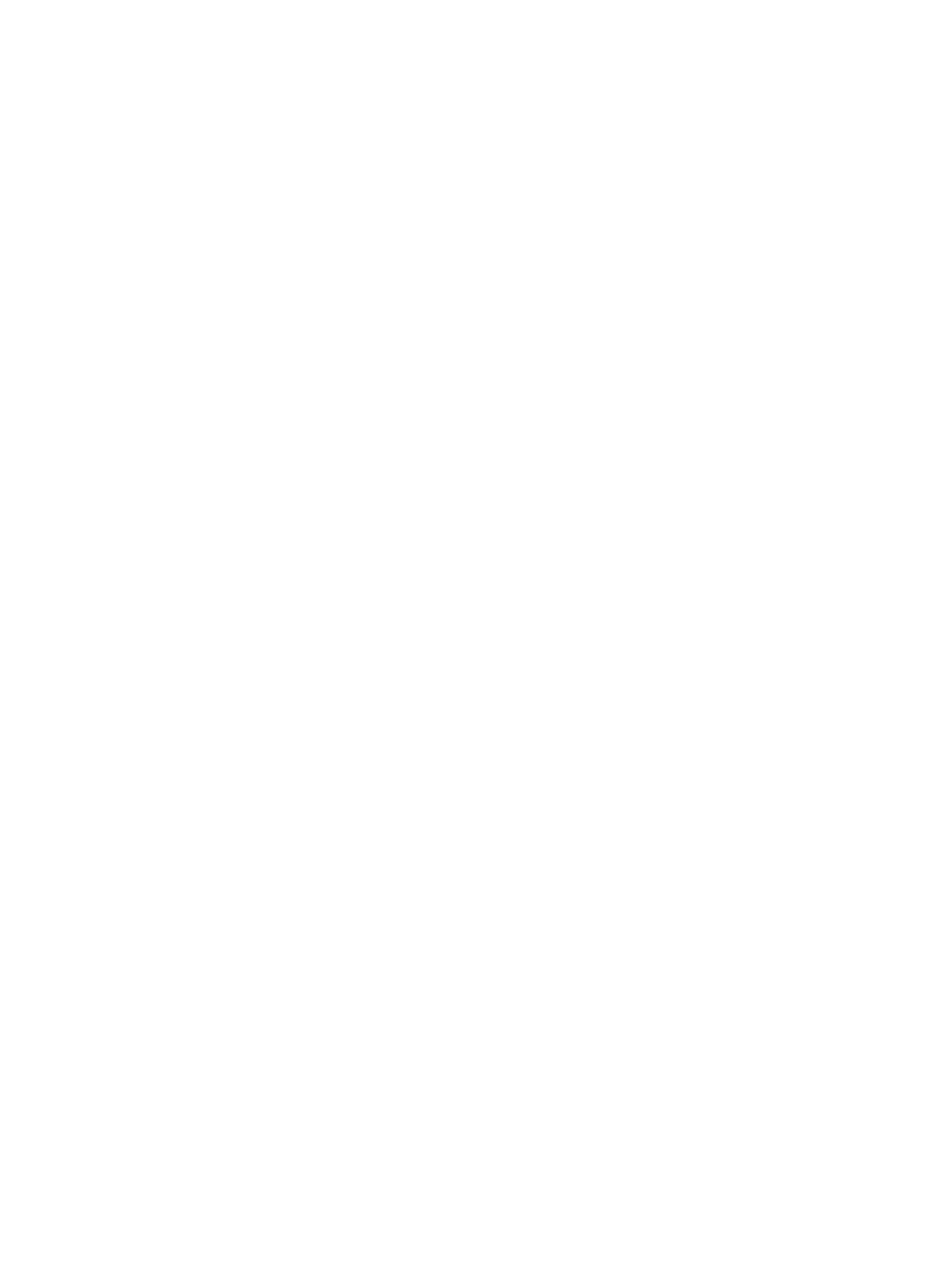
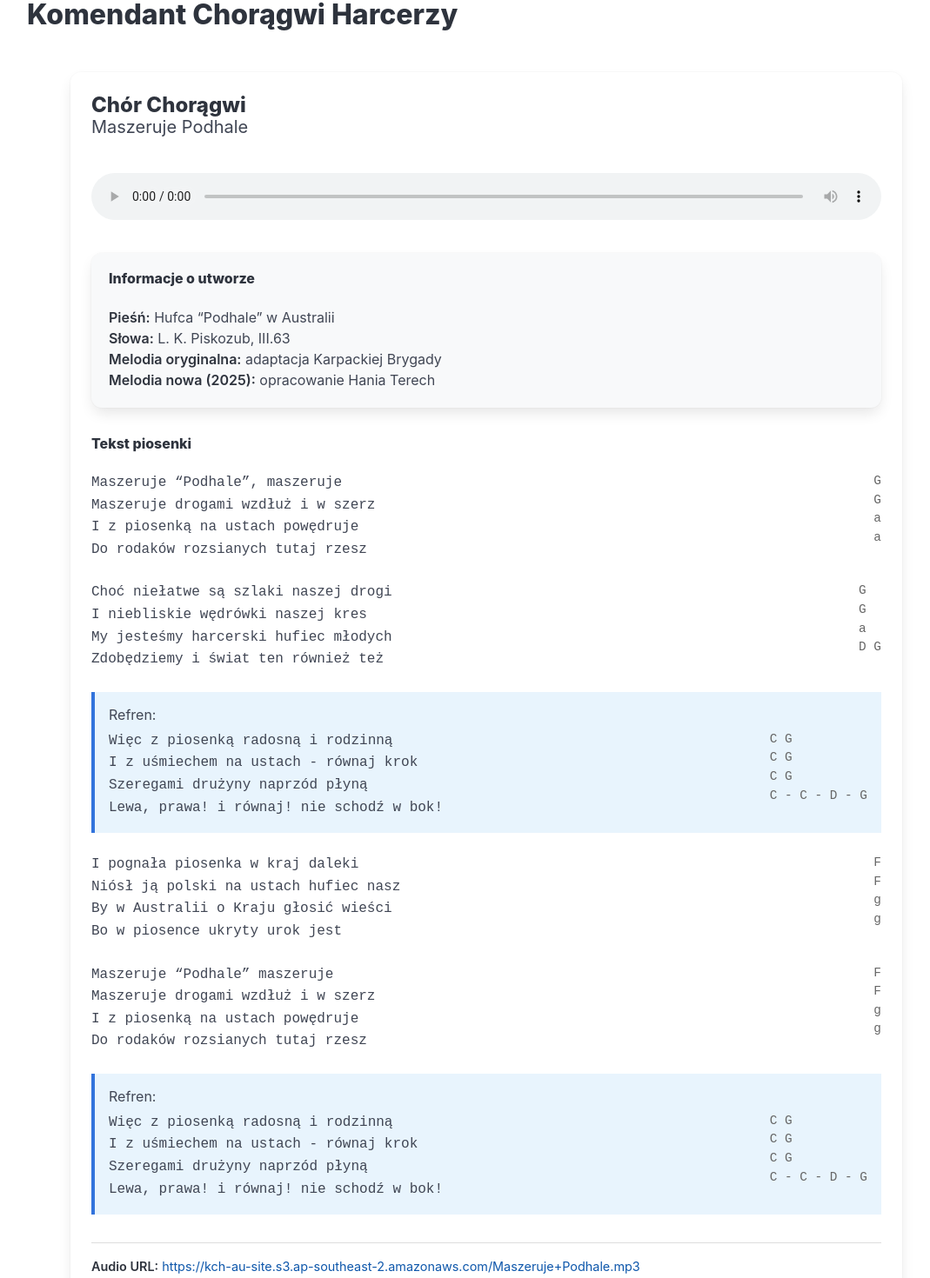
Before and after one commit to saramic/kch-blog, a Next.js app: page /song in a window 1280 px wide. Before the commit this address had no page. Shown: the part 49-1519 px from the top of the page at 87% size, without its empty margins (81-1150 px from the left). Before the commit the page ends 800 px from the top, so only its background shows below. Built offline with nearby package versions, Linux system fonts and the light colour scheme.

Commit message:
Słowa, Chwyty i Melodia - Maszeruje "Podhale"
https://kch.app/song

```diff
--- /dev/null
+++ b/app/song/page.tsx
@@ -0,0 +1,134 @@
+export default async function Page() {
+  const audioUrl = "https://kch-au-site.s3.ap-southeast-2.amazonaws.com/Maszeruje+Podhale.mp3";
+  const songTitle = "Maszeruje Podhale";
+
+  return (
+    <div className="columns">
+      <div className="column is-1" />
+      <div className="column is-10">
+        <div className="card">
+          <div className="card-content">
+            <h2 className="title is-4">Chór Chorągwi</h2>
+            <h3 className="subtitle is-5">{songTitle}</h3>
+
+            <div className="media-player">
+              <audio controls className="audio-player" style={{ width: '100%', marginTop: '1rem' }}>
+                <source src={audioUrl} type="audio/mpeg" />
+                Your browser does not support the audio element.
+              </audio>
+            </div>
+
+            <div className="song-info" style={{ marginTop: '2rem' }}>
+              <div className="box" style={{ backgroundColor: '#f8f9fa' }}>
+                <h4 className="title is-6">Informacje o utworze</h4>
+                <p><strong>Pieśń:</strong> Hufca &ldquo;Podhale&rdquo; w Australii</p>
+                <p><strong>Słowa:</strong> L. K. Piskozub, III.63</p>
+                <p><strong>Melodia oryginalna:</strong> adaptacja Karpackiej Brygady</p>
+                <p><strong>Melodia nowa (2025):</strong> opracowanie Hania Terech</p>
+              </div>
+
+              <div className="lyrics" style={{ marginTop: '2rem' }}>
+                <h4 className="title is-6">Tekst piosenki</h4>
+
+                <div className="verse" style={{ marginBottom: '1.5rem' }}>
+                  <div style={{ display: 'flex', justifyContent: 'space-between', alignItems: 'flex-start', marginBottom: '0.5rem' }}>
+                    <p style={{ fontFamily: 'monospace', fontSize: '1rem', lineHeight: '1.6', margin: 0 }}>
+                      Maszeruje &ldquo;Podhale&rdquo;, maszeruje<br />
+                      Maszeruje drogami wzdłuż i w szerz<br />
+                      I z piosenką na ustach powędruje<br />
+                      Do rodaków rozsianych tutaj rzesz
+                    </p>
+                    <div style={{ marginLeft: '2rem', color: '#666', fontFamily: 'monospace', fontSize: '0.9rem' }}>
+                      G<br />G<br />a<br />a
+                    </div>
+                  </div>
+                </div>
+
+                <div className="verse" style={{ marginBottom: '1.5rem' }}>
+                  <div style={{ display: 'flex', justifyContent: 'space-between', alignItems: 'flex-start', marginBottom: '0.5rem' }}>
+                    <p style={{ fontFamily: 'monospace', fontSize: '1rem', lineHeight: '1.6', margin: 0 }}>
+                      Choć niełatwe są szlaki naszej drogi<br />
+                      I niebliskie wędrówki naszej kres<br />
+                      My jesteśmy harcerski hufiec młodych<br />
+                      Zdobędziemy i świat ten również też
+                    </p>
+                    <div style={{ marginLeft: '2rem', color: '#666', fontFamily: 'monospace', fontSize: '0.9rem' }}>
+                      G<br />G<br />a<br />D G
+                    </div>
+                  </div>
+                </div>
+
+                <div className="refrain" style={{ marginBottom: '1.5rem', padding: '1rem', backgroundColor: '#e8f4fd', borderLeft: '4px solid #3273dc' }}>
+                  <h5 className="subtitle is-6" style={{ marginBottom: '0.5rem' }}>Refren:</h5>
+                  <div style={{ display: 'flex', justifyContent: 'space-between', alignItems: 'flex-start' }}>
+                    <p style={{ fontFamily: 'monospace', fontSize: '1rem', lineHeight: '1.6', margin: 0 }}>
+                      Więc z piosenką radosną i rodzinną<br />
+                      I z uśmiechem na ustach - równaj krok<br />
+                      Szeregami drużyny naprzód płyną<br />
+                      Lewa, prawa! i równaj! nie schodź w bok!
+                    </p>
+                    <div style={{ marginLeft: '2rem', color: '#666', fontFamily: 'monospace', fontSize: '0.9rem' }}>
+                      C G<br />C G<br />C G<br />C - C - D - G
+                    </div>
+                  </div>
+                </div>
+
+                <div className="verse" style={{ marginBottom: '1.5rem' }}>
+                  <div style={{ display: 'flex', justifyContent: 'space-between', alignItems: 'flex-start', marginBottom: '0.5rem' }}>
+                    <p style={{ fontFamily: 'monospace', fontSize: '1rem', lineHeight: '1.6', margin: 0 }}>
+                      I pognała piosenka w kraj daleki<br />
+                      Niósł ją polski na ustach hufiec nasz<br />
+                      By w Australii o Kraju głosić wieści<br />
+                      Bo w piosence ukryty urok jest
+                    </p>
+                    <div style={{ marginLeft: '2rem', color: '#666', fontFamily: 'monospace', fontSize: '0.9rem' }}>
+                      F<br />F<br />g<br />g
+                    </div>
+                  </div>
+                </div>
+
+                <div className="verse" style={{ marginBottom: '1.5rem' }}>
+                  <div style={{ display: 'flex', justifyContent: 'space-between', alignItems: 'flex-start', marginBottom: '0.5rem' }}>
+                    <p style={{ fontFamily: 'monospace', fontSize: '1rem', lineHeight: '1.6', margin: 0 }}>
+                      Maszeruje &ldquo;Podhale&rdquo; maszeruje<br />
+                      Maszeruje drogami wzdłuż i w szerz<br />
+                      I z piosenką na ustach powędruje<br />
+                      Do rodaków rozsianych tutaj rzesz
+                    </p>
+                    <div style={{ marginLeft: '2rem', color: '#666', fontFamily: 'monospace', fontSize: '0.9rem' }}>
+                      F<br />F<br />g<br />g
+                    </div>
+                  </div>
+                </div>
+
+                <div className="refrain" style={{ marginBottom: '1.5rem', padding: '1rem', backgroundColor: '#e8f4fd', borderLeft: '4px solid #3273dc' }}>
+                  <h5 className="subtitle is-6" style={{ marginBottom: '0.5rem' }}>Refren:</h5>
+                  <div style={{ display: 'flex', justifyContent: 'space-between', alignItems: 'flex-start' }}>
+                    <p style={{ fontFamily: 'monospace', fontSize: '1rem', lineHeight: '1.6', margin: 0 }}>
+                      Więc z piosenką radosną i rodzinną<br />
+                      I z uśmiechem na ustach - równaj krok<br />
+                      Szeregami drużyny naprzód płyną<br />
+                      Lewa, prawa! i równaj! nie schodź w bok!
+                    </p>
+                    <div style={{ marginLeft: '2rem', color: '#666', fontFamily: 'monospace', fontSize: '0.9rem' }}>
+                      C G<br />C G<br />C G<br />C - C - D - G
+                    </div>
+                  </div>
+                </div>
+              </div>
+
+              <div className="content" style={{ marginTop: '2rem', paddingTop: '1rem', borderTop: '1px solid #ddd' }}>
+                <p style={{ fontSize: '0.9rem', color: '#666' }}>
+                  <strong>Audio URL:</strong>{' '}
+                  <a href={audioUrl} target="_blank" rel="noopener noreferrer">
+                    {audioUrl}
+                  </a>
+                </p>
+              </div>
+            </div>
+          </div>
+        </div>
+      </div>
+    </div>
+  );
+}
```
